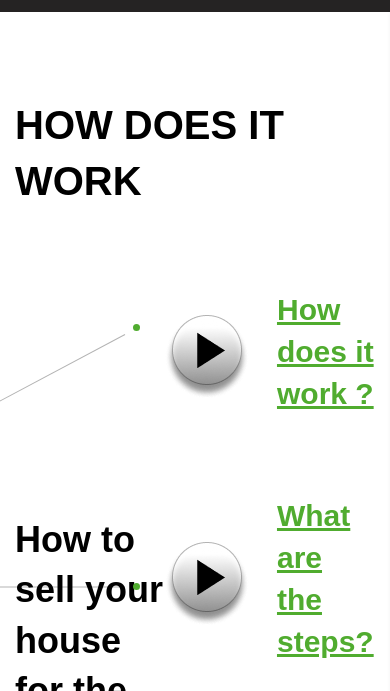
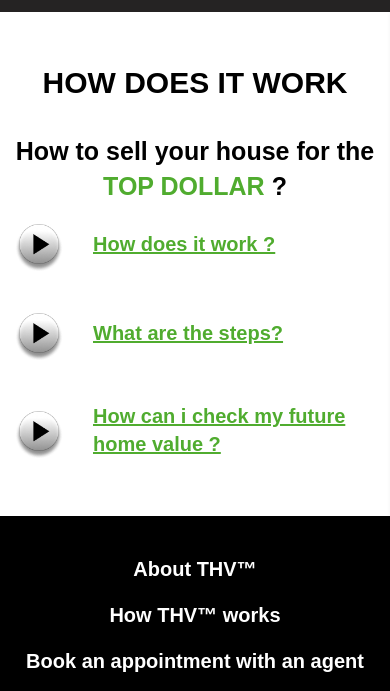
Before and after one commit to Andrey-Sivak/THM, a website: page how-it-work.html in a window 390 px wide. Shown: the part 82-773 px from the top of the page. Drawn offline with nearby package versions, Linux system fonts and the light colour scheme; files that its build step writes are made by us from their sources; a web font is replaced by a local one.

Commit message:
added responsive to how does it work page

```diff
--- a/app/sass/how-it-work-page.scss
+++ b/app/sass/how-it-work-page.scss
@@ -1,9 +1,13 @@
 @import "main";
 
 .how-it-work-page {
-  min-height: 80vh;
   margin-top: 85px;
   margin-bottom: 100px;
+
+  @include response-to(medium) {
+    margin-top: 50px;
+    margin-bottom: 0;
+  }
 
   .caption {
     margin-bottom: 80px;
@@ -14,6 +18,14 @@
     margin-left: auto;
     margin-right: auto;
     width: fit-content;
+
+    @include response-to(medium) {
+      margin-bottom: 30px;
+    }
+
+    @include response-to(small) {
+      font-size: 30px;
+    }
   }
 
   .content {
@@ -21,14 +33,35 @@
     align-items: center;
     width: 100%;
 
+    @include response-to(medium) {
+      flex-wrap: wrap;
+    }
+
     .left {
       width: 50%;
+
+      @include response-to(medium) {
+        width: 100%;
+      }
 
       & > p {
         max-width: 370px;
         font-weight: bold;
         font-size: 36px;
         line-height: 140.6%;
+
+        @include response-to(large) {
+          max-width: 265px;
+        }
+
+        @include response-to(medium) {
+          max-width: unset;
+          text-align: center;
+        }
+
+        @include response-to(small) {
+          font-size: 25px;
+        }
 
         & > span {
           text-transform: uppercase;
@@ -39,22 +72,59 @@
 
     .right {
 
+      @include response-to(medium) {
+        margin: 20px auto;
+      }
+
       &__item {
         display: flex;
         align-items: center;
         margin-bottom: 65px;
         position: relative;
 
-        &:nth-last-of-type(2) {
+        @include response-to(medium) {
+          margin-bottom: 35px;
+        }
+
+        &_btn {
+
+          @include response-to(large) {
+            max-width: 60px;
+          }
+
+          & > img {
+
+            @include response-to(large) {
+              width: 100%;
+            }
+
+            @include response-to(small) {
+              width: 80%;
+            }
+          }
+        }
+
+        & .wrap {
+          position: absolute;
+          top: 50%;
+          left: 0;
+          width: 200px;
+
+          @include response-to(large) {
+            width: 140px;
+          }
+
+          @include response-to(medium) {
+            display: none;
+          }
+        }
+
+        &:nth-of-type(2) {
 
           .wrap {
-            position: absolute;
-            top: 50%;
             transform: translate(-120%, -50%);
-            left: 0;
             height: 1px;
             background-color: rgba(0, 0, 0, 0.3);
-            width: 200px;
 
             & > span {
               position: relative;
@@ -87,11 +157,8 @@
         &:last-of-type {
 
           .wrap {
-            position: absolute;
             height: calc(100% + 65px);
-            width: 200px;
             top: -108px;
-            left: 0;
             transform: translateX(-120%);
 
             .inner {
@@ -129,6 +196,13 @@
                 transform: rotate(28deg) translateX(-50%);
                 bottom: 0;
                 right: -57%;
+
+                @include response-to(large) {
+                  width: 168px;
+                  transform: rotate(31deg) translateX(-50%);
+                  bottom: -3px;
+                  right: -62%;
+                }
               }
             }
           }
@@ -137,11 +211,8 @@
         &:first-of-type {
 
           .wrap {
-            position: absolute;
             height: calc(100% + 65px);
-            width: 200px;
             top: 45px;
-            left: 0;
             transform: translateX(-120%);
 
 
@@ -180,6 +251,13 @@
                 transform: rotate(-28deg) translateX(-50%);
                 top: 0;
                 right: -57%;
+
+                @include response-to(large) {
+                  width: 165px;
+                  transform: rotate(-31deg) translateX(-36%);
+                  top: 10px;
+                  right: -63px;
+                }
               }
             }
           }
@@ -197,6 +275,15 @@
           color: $secondary-color;
           text-decoration: underline;
           margin-bottom: 15px;
+
+          @include response-to(large) {
+            font-size: 25px;
+            margin-left: 18px;
+          }
+
+          @include response-to(small) {
+            font-size: 20px;
+          }
         }
       }
     }
--- a/how-it-work.html
+++ b/how-it-work.html
@@ -54,7 +54,7 @@
             <span></span>
           </div>
         </div>
-        <a href="#">
+        <a class="right__item_btn" href="#">
           <img src="./dist/img/video-player.png" alt="img">
         </a>
         <a href="#" class="right__item_link">How does it work ?</a>
@@ -63,7 +63,7 @@
         <div class="wrap">
           <span></span>
         </div>
-        <a href="#">
+        <a class="right__item_btn" href="#">
           <img src="./dist/img/video-player.png" alt="img">
         </a>
         <a href="#" class="right__item_link">What are the steps?</a>
@@ -74,7 +74,7 @@
             <span></span>
           </div>
         </div>
-        <a href="#">
+        <a class="right__item_btn" href="#">
           <img src="./dist/img/video-player.png" alt="img">
         </a>
         <a href="#" class="right__item_link">How can i check my future home value ?</a>
```
